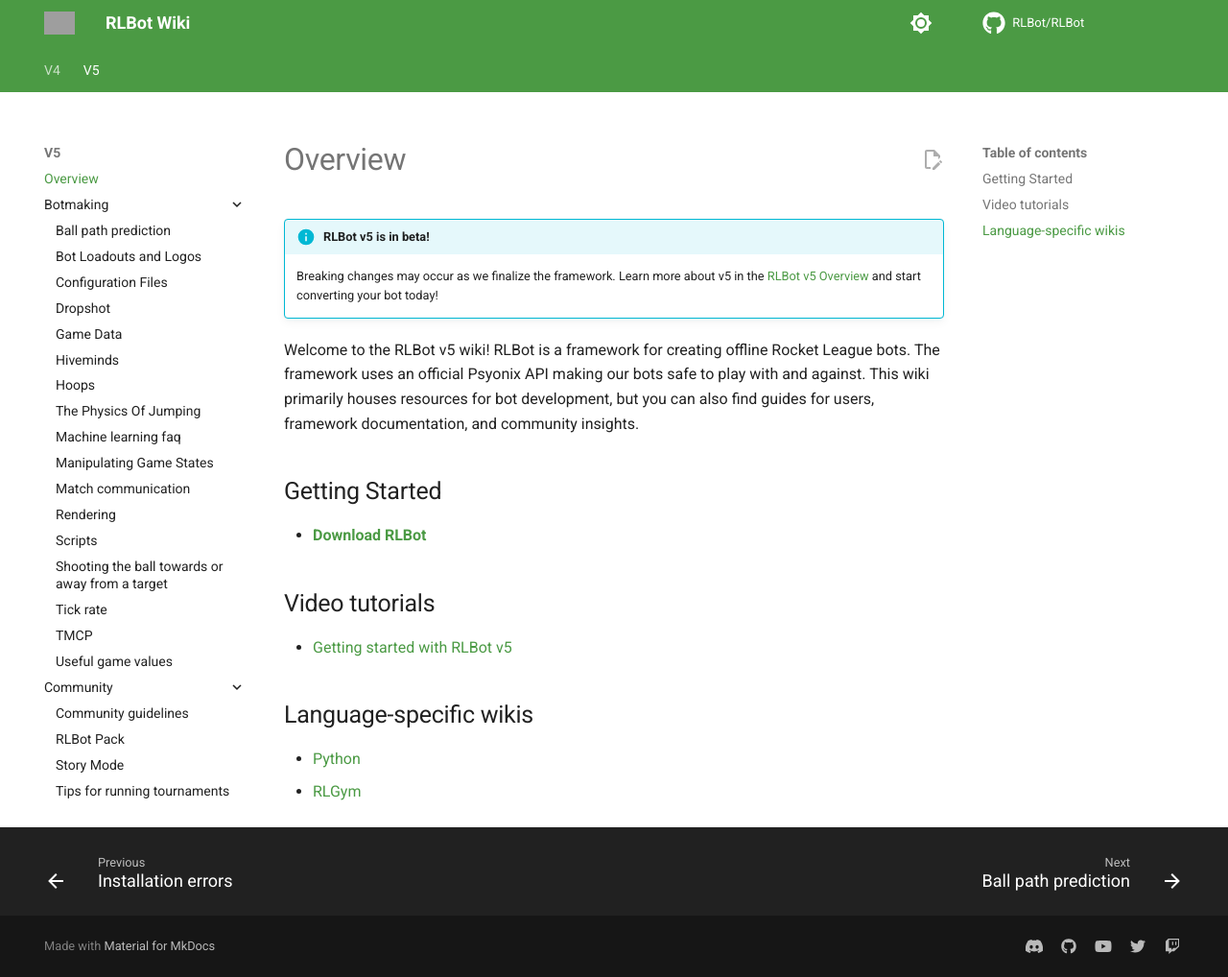
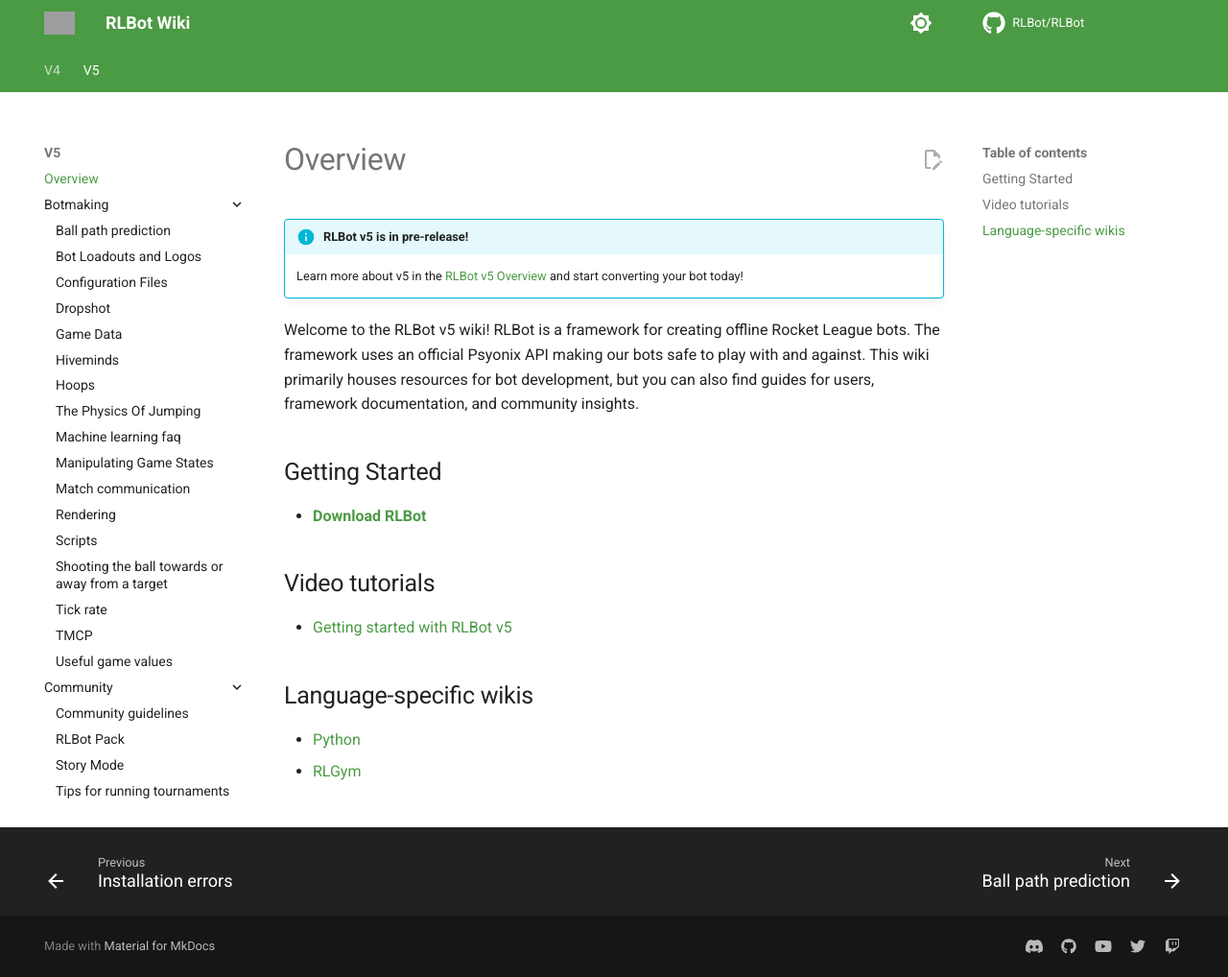
Before and after one commit to RLBot/wiki, an MkDocs documentation site: the page built from docs/v5/index.md, in a window 1280 px wide and 1018 px high. Shown: the whole window at 96% size. Built offline with MkDocs 1.6.1 and Material for MkDocs 9.7.7, drawn with Linux system fonts in a browser that asks for light colours; comment, search, counter and statistics services are not loaded; grey boxes are pictures that could not be loaded.

Commit message:
Change RLBot v5 status to pre-release
Updated the status of RLBot v5 from beta to pre-release.

```diff
--- a/docs/v5/index.md
+++ b/docs/v5/index.md
@@ -1,7 +1,7 @@
 # Overview
 
-!!! info "RLBot v5 is in beta!"
-    Breaking changes may occur as we finalize the framework. Learn more about v5 in the [RLBot v5 Overview](/v5/framework/v5) and start converting your bot today!
+!!! info "RLBot v5 is in pre-release!"
+    Learn more about v5 in the [RLBot v5 Overview](/v5/framework/v5) and start converting your bot today!
 
 Welcome to the RLBot v5 wiki!
 RLBot is a framework for creating offline Rocket League bots.
```
